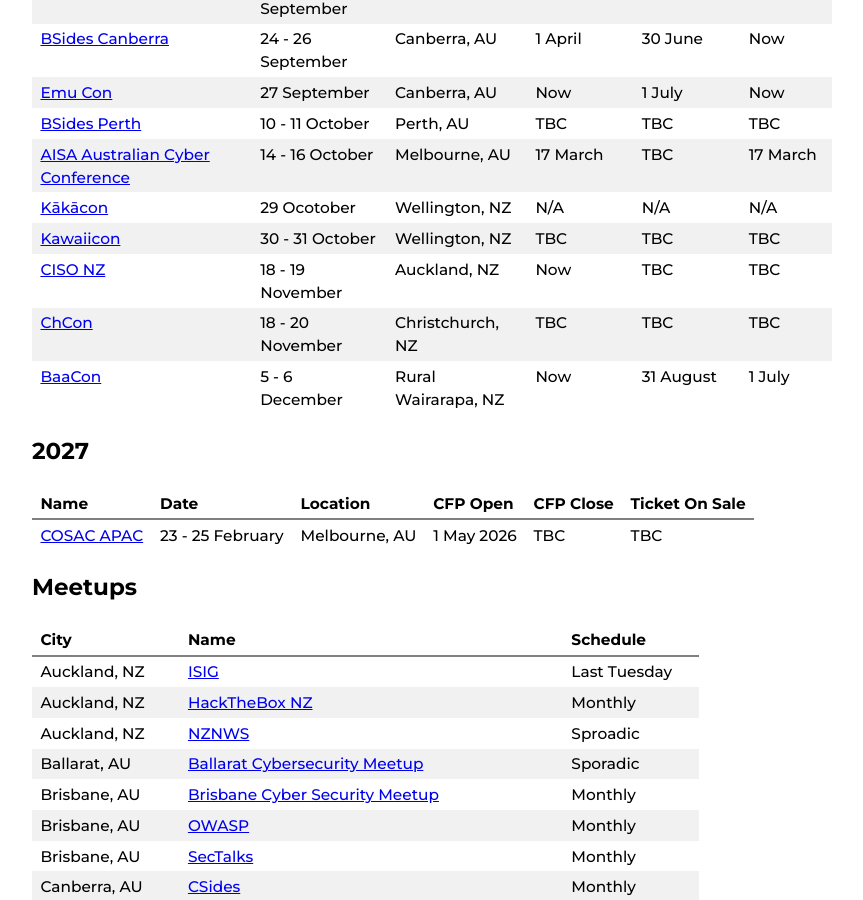
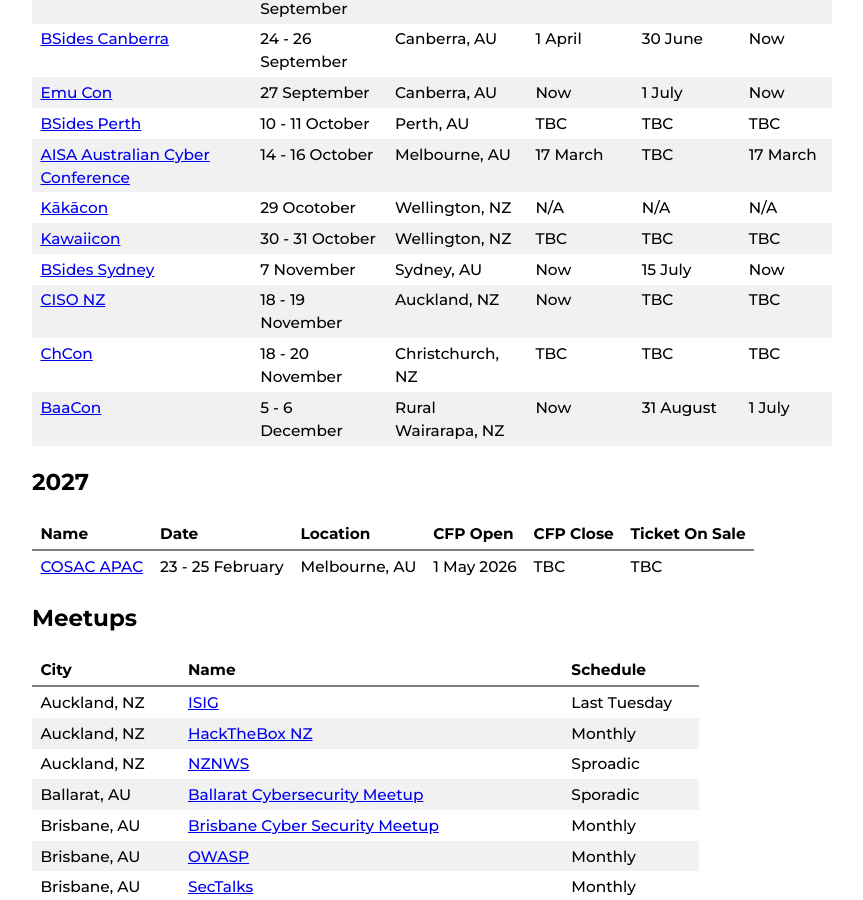
Before and after one commit to nzkarit/downundercons, a Jekyll site: the page built from index.markdown, in a window 1280 px wide and 900 px high, scrolled down 1182 px. Shown: the whole window, without its empty margins (208-1071 px from the left). Built offline with Jekyll 4.4.1, drawn with Linux system fonts in a browser that asks for light colours; part of the change alters nothing that is shown.

Commit message:
Update index.markdown

```diff
--- a/index.markdown
+++ b/index.markdown
@@ -1,7 +1,7 @@
 ---
 layout: home
 title: Downunder Cons
-last_modified_at: 2026-04-28 19:48:00 +1200
+last_modified_at: 2026-05-05 21:20:00 +1200
 ---
 
 These are a list of hacker/infosec cons and meetups in the NZ and Aussie Area.
@@ -38,6 +38,7 @@ These are a list of hacker/infosec cons and meetups in the NZ and Aussie Area.
 | [AISA Australian Cyber Conference](https://www.cyberconference.com.au/) | 14 - 16 October | Melbourne, AU | 17 March | TBC | 17 March |
 | [Kākācon](https://www.xn--kkcon-fwab.nz/) | 29 Ocotober | Wellington, NZ | N/A | N/A | N/A |
 | [Kawaiicon](https://kawaiicon.org/) | 30 - 31 October | Wellington, NZ | TBC | TBC | TBC |
+| [BSides Sydney](https://www.bsides.sydney/) | 7 November | Sydney, AU | Now | 15 July | Now |
 | [CISO NZ](https://ciso-nz.coriniumintelligence.com/) | 18 - 19 November | Auckland, NZ | Now | TBC | TBC |
 | [ChCon](https://2026.chcon.nz/) | 18 - 20 November | Christchurch, NZ | TBC | TBC | TBC |
 | [BaaCon](https://baacon.nz/) | 5 - 6 December | Rural Wairarapa, NZ | Now | 31 August | 1 July |
```
